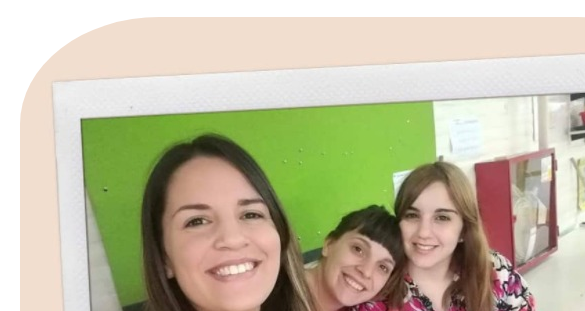
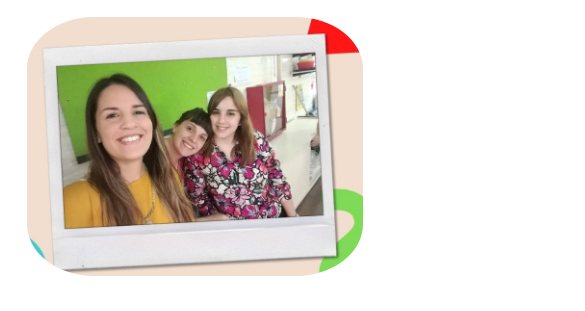
Before and after one commit to NicoGuinzio/onwheels, a plain HTML site: page paginas/CInstitucional/quienessomos.html in a window 390 px wide. Shown: the part 98-409 px from the top of the page, 585 px wide, since content can reach past the window. Drawn offline with nearby package versions, Linux system fonts and the light colour scheme; a web font is replaced by a local one.

Commit message:
modificando responsive 1

```diff
--- a/css/styles.css
+++ b/css/styles.css
@@ -85,13 +85,16 @@ h3.h3institucional{
 }
 
 .imagenProfesoras {
-    text-align: center;
-    background-color: transparent;
-    box-shadow: 20px ;
+    width: 96%;
+max-width: 960px;
+margin: 0 auto;
 }
+
 .subImagenProfesoras {
     border-radius: 20%;
     box-shadow: 3rem #0000004d;
+    width: 100%;
+    height: auto;
 }
 
 section#cardCursos {
@@ -124,10 +127,7 @@ section .info{
     padding: 20px;
 }
 
-.aside-y-section {
-    display: flex;
-    flex-wrap: wrap;
-}
+
 
 aside{
     background-color: transparent;
--- a/paginas/CInstitucional/quienessomos.html
+++ b/paginas/CInstitucional/quienessomos.html
@@ -93,7 +93,7 @@
             </div>
         </nav> -->
 
-        <div class="aside-y-section">
+        <div>
             <section>
                 <div class="imagenProfesoras">
                     <img class="subImagenProfesoras" src="../../Img/profesoras.jpeg" alt="">
```
